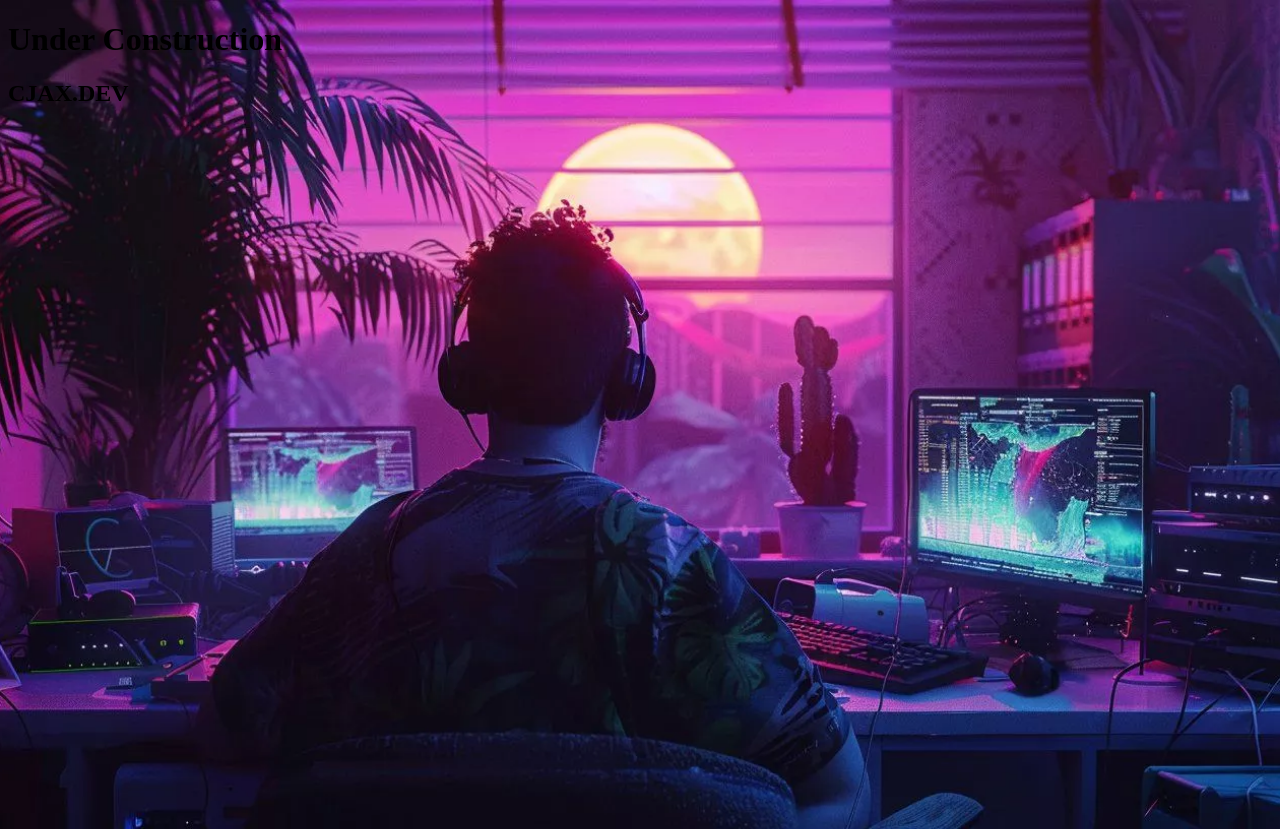
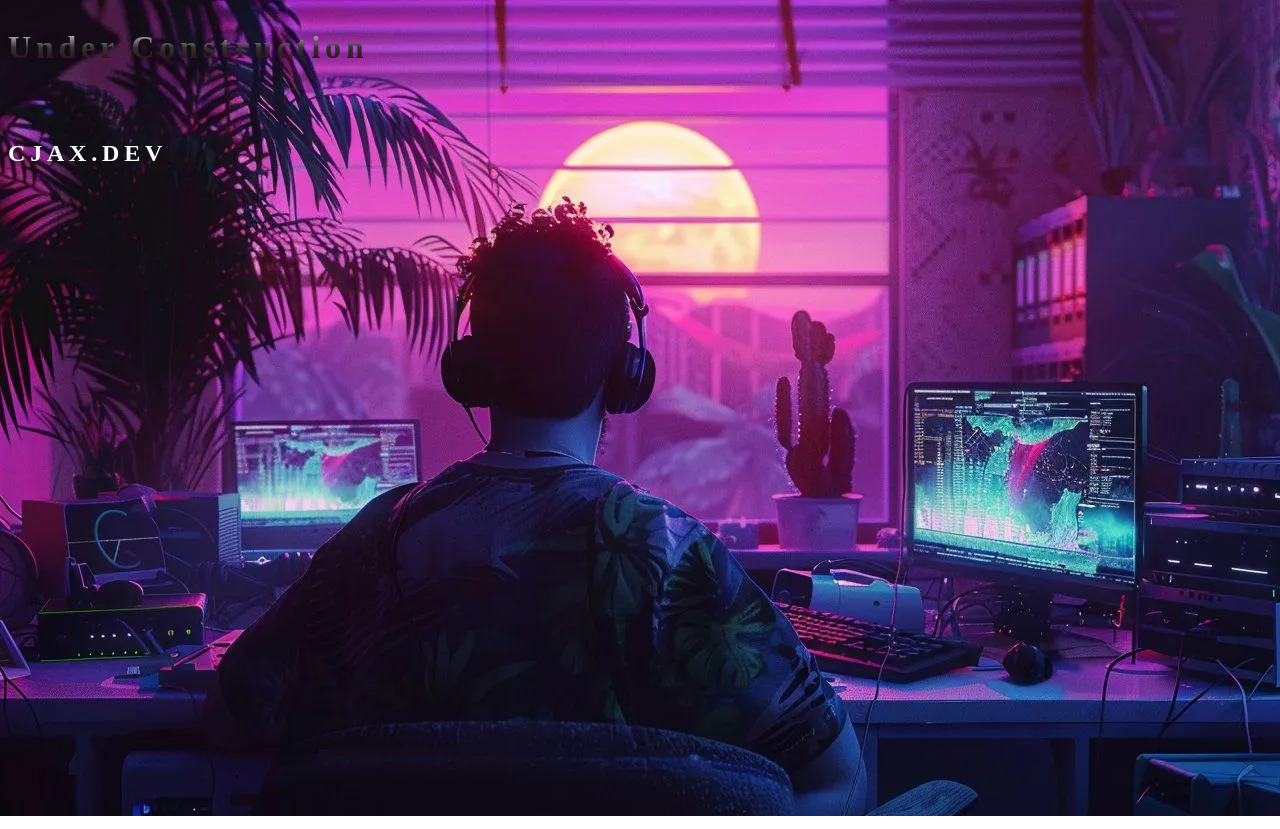
Before and after one commit to Ricky102890/Dev-Portfolio, a plain HTML site: page index.html in a window 1280 px wide. Drawn offline with Linux system fonts and the light colour scheme.

Commit message:
Add color and spacing to text

```diff
--- a/CSS/style.css
+++ b/CSS/style.css
@@ -0,0 +1,15 @@
+.intro {
+    width: 100%;
+    display: flex;
+    flex-direction: column;
+    gap: 2rem;
+    letter-spacing: .3rem;
+}
+.intro h1 {
+    background: -webkit-linear-gradient(#eee, #333, rgb(50, 0, 0));
+    -webkit-background-clip: text;
+    -webkit-text-fill-color: transparent;
+}
+.intro h2 {
+    color: white;
+}
--- a/index.html
+++ b/index.html
@@ -10,7 +10,10 @@
     <title>CJAX.DEV.IO</title>
 </head>
 <body>
-    <h1>Under Construction</h1>
-    <h2>CJAX.DEV</h2>
+    <div class="intro">
+        <h1>Under Construction</h1>
+        <h2>CJAX.DEV</h2>
+    </div>
+
 </body>
 </html>
```
